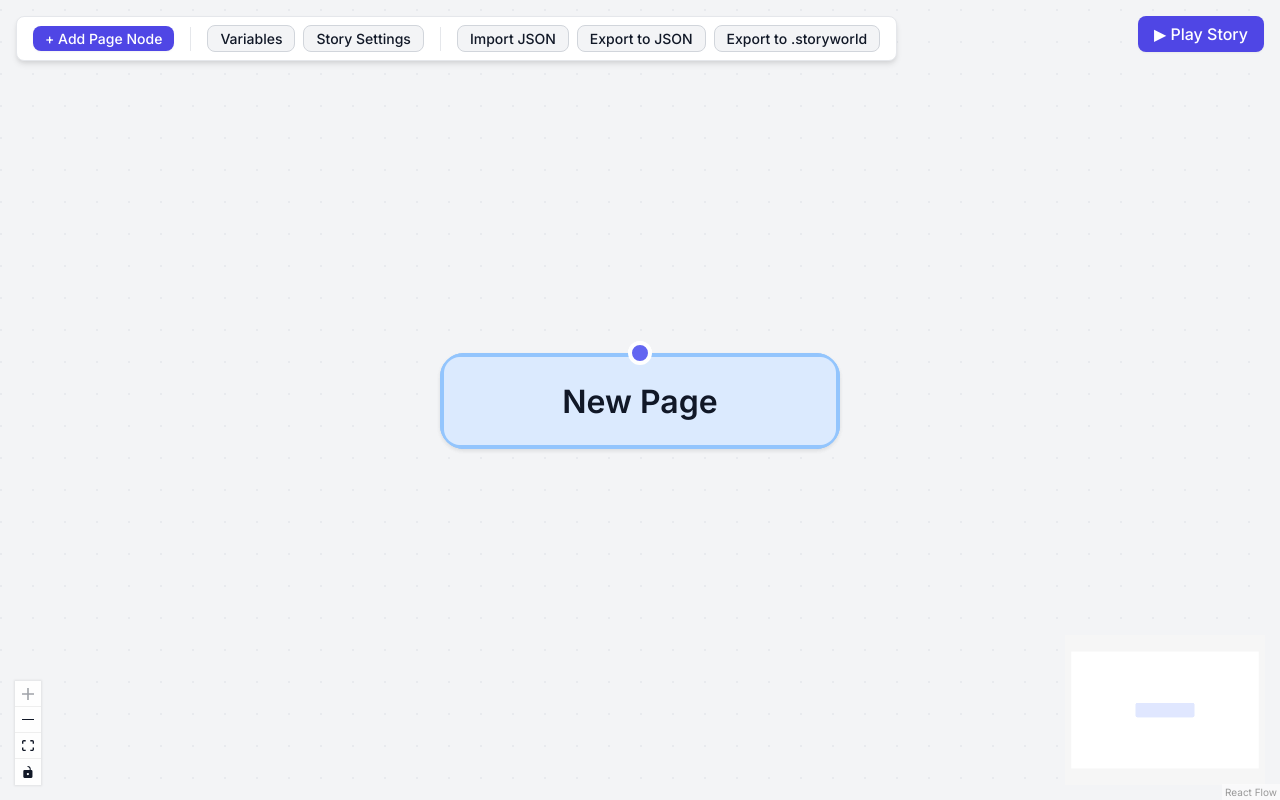
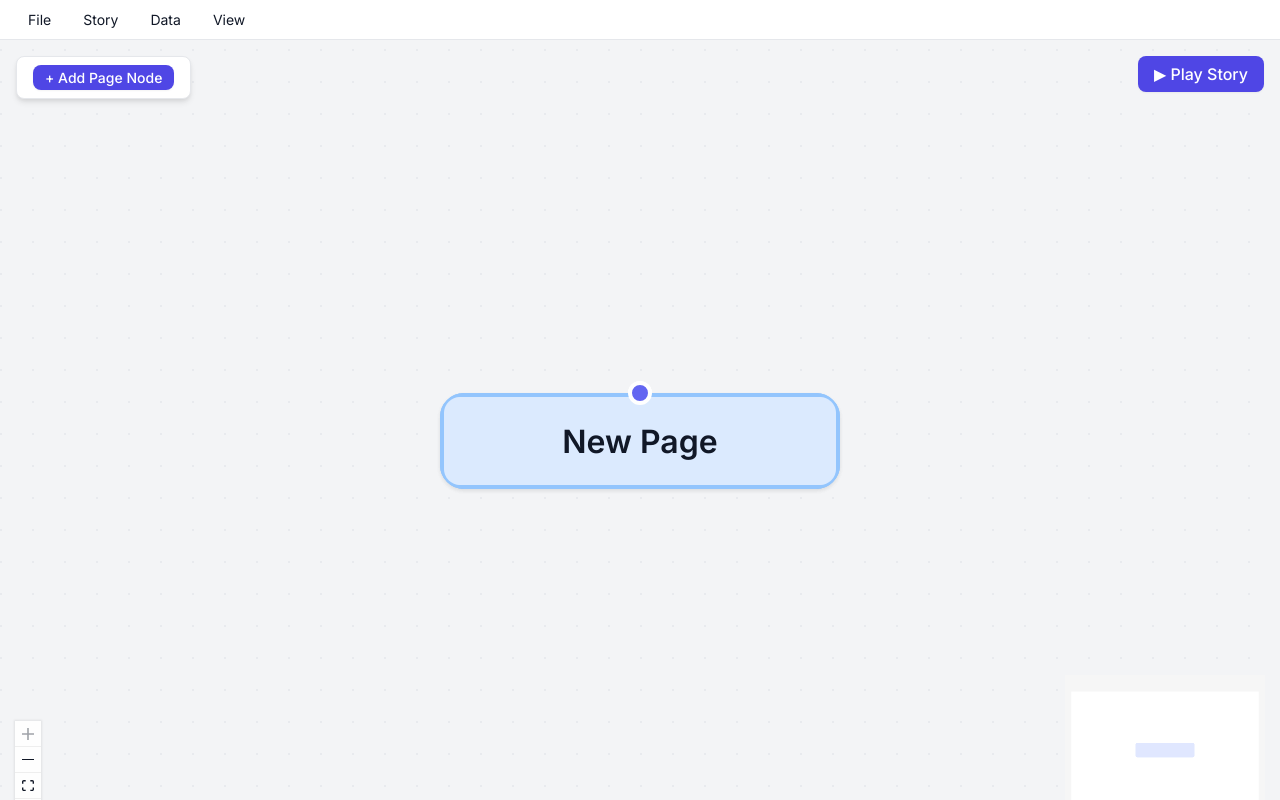
Before and after one commit to dansolhan/Storyworld, a React (Vite) app: page / in a window 1280 px wide. Built offline with nearby package versions, Linux system fonts and the light colour scheme.

Commit message:
Local database

```diff
--- a/package.json
+++ b/package.json
@@ -18,6 +18,7 @@
     "@tiptap/react": "^3.20.0",
     "@tiptap/starter-kit": "^3.20.0",
     "@xyflow/react": "^12.10.1",
+    "idb-keyval": "^6.2.2",
     "lucide-react": "^0.575.0",
     "react": "^19.2.0",
     "react-dom": "^19.2.0",
--- a/src/App.tsx
+++ b/src/App.tsx
@@ -5,11 +5,15 @@ import { Player } from './features/player/Player';
 import { Button } from './components/ui/Button/Button';
 import { useEditorStore } from './features/editor/store/useEditorStore';
 import { compileGraphToStory } from './lib/storyMapper';
+import { exportToJson, exportToStoryworld } from './utils/exportUtils';
+import { useStoryImport } from './features/editor/hooks/useStoryImport';
 import type { StoryData } from './domain/Story/StoryData';
+import { MenuBar, type MenuConfig } from './components/ui/MenuBar/MenuBar';
 
 function App() {
   const [mode, setMode] = useState<'editor' | 'player'>('editor');
   const [playingStory, setPlayingStory] = useState<StoryData | null>(null);
+  const { fileInputRef, handleImportClick, handleFileChange } = useStoryImport();
 
   const handlePlay = () => {
     // We get the state non-reactively so App.tsx doesn't re-render
@@ -24,8 +28,68 @@ function App() {
     setMode('player');
   };
 
+  const handleExportJson = () => {
+    const { nodes, edges, variables, storyTitle, storyDescription, startPageId } = useEditorStore.getState();
+    const storyData = compileGraphToStory(nodes, edges, variables, {
+      title: storyTitle,
+      description: storyDescription,
+      startPageId
+    });
+    exportToJson(storyData);
+  };
+
+  const handleExportStoryworld = () => {
+    const { nodes, edges, variables, storyTitle, storyDescription, startPageId } = useEditorStore.getState();
+    const storyData = compileGraphToStory(nodes, edges, variables, {
+      title: storyTitle,
+      description: storyDescription,
+      startPageId
+    });
+    exportToStoryworld(storyData);
+  };
+
+  const menus: MenuConfig[] = [
+    {
+      label: 'File',
+      items: [
+        { label: 'Open File...', onClick: handleImportClick },
+        { divider: true },
+        { label: 'Save / Export to JSON', onClick: handleExportJson },
+        { label: 'Export as .storyworld', onClick: handleExportStoryworld },
+      ]
+    },
+    {
+      label: 'Story',
+      items: [
+        { label: 'Settings', onClick: () => useEditorStore.getState().setIsStorySettingsOpen(true) }
+      ]
+    },
+    {
+      label: 'Data',
+      items: [
+        { label: 'Variables', onClick: () => useEditorStore.getState().setIsVariableManagerOpen(true) }
+      ]
+    },
+    {
+      label: 'View',
+      items: [
+        { label: 'Editor Mode', onClick: () => setMode('editor') },
+        { label: 'Play Mode', onClick: () => mode === 'editor' ? handlePlay() : undefined }
+      ]
+    }
+  ];
+
   return (
-    <div style={{ width: '100vw', height: '100vh', position: 'relative' }}>
+    <div style={{ width: '100vw', height: '100vh', display: 'flex', flexDirection: 'column' }}>
+      <MenuBar menus={menus} />
+      <input
+        type="file"
+        accept=".json"
+        ref={fileInputRef}
+        style={{ display: 'none' }}
+        onChange={handleFileChange}
+      />
+      <div style={{ flex: 1, position: 'relative', overflow: 'hidden' }}>
         {/* Floating Toggle Button */}
         <div style={{ position: 'absolute', top: '16px', right: '16px', zIndex: 100 }}>
           {mode === 'editor' ? (
@@ -47,6 +111,7 @@ function App() {
           playingStory && <Player storyData={playingStory} onExit={() => setMode('editor')} />
         )}
       </div>
+    </div>
   );
 }
 
--- /dev/null
+++ b/src/components/ui/MenuBar/MenuBar.module.css
@@ -0,0 +1,80 @@
+.menuBar {
+  display: flex;
+  align-items: center;
+  background-color: var(--color-bg-primary);
+  border-bottom: 1px solid var(--color-border-default);
+  height: 40px;
+  padding: 0 var(--space-4);
+  position: relative;
+  z-index: 1000;
+  gap: var(--space-2);
+}
+
+.menuItemContainer {
+  position: relative;
+  height: 100%;
+  display: flex;
+  align-items: center;
+}
+
+.menuButton {
+  background: none;
+  border: none;
+  font-family: var(--font-family-sans);
+  font-size: var(--text-sm);
+  color: var(--color-text-primary);
+  padding: var(--space-1) var(--space-3);
+  border-radius: var(--radius-sm);
+  cursor: pointer;
+  transition: background-color 0.15s;
+}
+
+.menuButton:hover,
+.menuButton.active {
+  background-color: var(--color-bg-tertiary);
+}
+
+.popoverOverride {
+  margin-top: 4px;
+}
+
+.dropdownMenu {
+  background-color: var(--color-bg-primary);
+  border: 1px solid var(--color-border-strong);
+  border-radius: var(--radius-md);
+  box-shadow: var(--shadow-lg);
+  display: flex;
+  flex-direction: column;
+  padding: var(--space-1) 0;
+  min-width: 200px;
+}
+
+.dropdownItem {
+  background: none;
+  border: none;
+  text-align: left;
+  padding: var(--space-2) var(--space-4);
+  font-family: var(--font-family-sans);
+  font-size: var(--text-sm);
+  color: var(--color-text-primary);
+  cursor: pointer;
+  width: 100%;
+}
+
+.dropdownItem:hover {
+  background-color: var(--color-primary-50);
+  color: var(--color-primary-700);
+}
+
+.divider {
+  height: 1px;
+  background-color: var(--color-border-default);
+  margin: var(--space-1) 0;
+}
+
+@media (prefers-color-scheme: dark) {
+  .dropdownItem:hover {
+    background-color: var(--color-primary-900);
+    color: var(--color-primary-100);
+  }
+}
--- /dev/null
+++ b/src/components/ui/MenuBar/MenuBar.tsx
@@ -0,0 +1,85 @@
+import React, { useState, useRef } from 'react';
+import { Popover } from '../Popover/Popover';
+import styles from './MenuBar.module.css';
+
+export interface MenuItems {
+  label?: string;
+  onClick?: () => void;
+  divider?: boolean;
+}
+
+export interface MenuConfig {
+  label: string;
+  items: MenuItems[];
+}
+
+interface MenuBarProps {
+  menus: MenuConfig[];
+}
+
+export const MenuBar: React.FC<MenuBarProps> = ({ menus }) => {
+  const [activeMenuIndex, setActiveMenuIndex] = useState<number | null>(null);
+  const menuBarRef = useRef<HTMLDivElement>(null);
+
+  const handleMenuClick = (index: number) => {
+    setActiveMenuIndex(activeMenuIndex === index ? null : index);
+  };
+
+  const closeMenu = () => {
+    setActiveMenuIndex(null);
+  };
+
+  return (
+    <div className={styles.menuBar} ref={menuBarRef}>
+      {menus.map((menu, index) => {
+        const isActive = activeMenuIndex === index;
+        return (
+          <div key={menu.label} className={styles.menuItemContainer}>
+            <button
+              className={`${styles.menuButton} ${isActive ? styles.active : ''}`}
+              onClick={() => handleMenuClick(index)}
+              onMouseEnter={() => {
+                if (activeMenuIndex !== null) {
+                  setActiveMenuIndex(index);
+                }
+              }}
+            >
+              {menu.label}
+            </button>
+            {isActive && menuBarRef.current && (
+              <Popover
+                isOpen={true}
+                onClose={closeMenu}
+                x={menuBarRef.current.children[index].getBoundingClientRect().left}
+                y={menuBarRef.current.children[index].getBoundingClientRect().bottom}
+                className={styles.popoverOverride}
+              >
+                <div className={styles.dropdownMenu} onClick={e => e.stopPropagation()}>
+                  {menu.items.map((item, i) => {
+                    if (item.divider) {
+                      return <div key={`div-${i}`} className={styles.divider} />;
+                    }
+                    return (
+                      <button
+                        key={item.label}
+                        className={styles.dropdownItem}
+                        onClick={() => {
+                          if (item.onClick) {
+                            item.onClick();
+                          }
+                          closeMenu();
+                        }}
+                      >
+                        {item.label}
+                      </button>
+                    );
+                  })}
+                </div>
+              </Popover>
+            )}
+          </div>
+        );
+      })}
+    </div>
+  );
+};
--- a/src/features/editor/GraphEditor.tsx
+++ b/src/features/editor/GraphEditor.tsx
@@ -78,10 +78,7 @@ export const GraphEditor: React.FC = () => {
   return (
     <div className={styles.container}>
       {/* Left Panel */}
-      <EditorToolbar
-        onOpenVariableManager={() => setIsVariableManagerOpen(true)}
-        onOpenStorySettings={() => setIsStorySettingsOpen(true)}
-      />
+      <EditorToolbar />
 
       <div className={styles.flowWrapper}>
         {/* Selection Overlay */}
--- a/src/features/editor/components/EditorToolbar/EditorToolbar.tsx
+++ b/src/features/editor/components/EditorToolbar/EditorToolbar.tsx
@@ -1,22 +1,10 @@
 import React from 'react';
 import { Button } from '../../../../components/ui/Button/Button';
 import { useEditorStore } from '../../store/useEditorStore';
-import { compileGraphToStory } from '../../../../lib/storyMapper';
-import { exportToJson, exportToStoryworld } from '../../../../utils/exportUtils';
-import { useStoryImport } from '../../hooks/useStoryImport';
 import styles from './EditorToolbar.module.css';
 
-interface EditorToolbarProps {
-  onOpenVariableManager: () => void;
-  onOpenStorySettings: () => void;
-}
-
-export const EditorToolbar: React.FC<EditorToolbarProps> = ({
-  onOpenVariableManager,
-  onOpenStorySettings
-}) => {
-  const { nodes, edges, variables, storyTitle, storyDescription, startPageId, addPage } = useEditorStore();
-  const { fileInputRef, handleImportClick, handleFileChange } = useStoryImport();
+export const EditorToolbar: React.FC = () => {
+  const { addPage } = useEditorStore();
 
   const handleAddNewPage = () => {
     const x = Math.random() * 400;
@@ -24,64 +12,14 @@ export const EditorToolbar: React.FC<EditorToolbarProps> = ({
     addPage(x, y);
   };
 
-  const handleExportJson = () => {
-    const storyData = compileGraphToStory(nodes, edges, variables, {
-      title: storyTitle,
-      description: storyDescription,
-      startPageId
-    });
-    exportToJson(storyData);
-  };
-
-  const handleExportStoryworld = () => {
-    const storyData = compileGraphToStory(nodes, edges, variables, {
-      title: storyTitle,
-      description: storyDescription,
-      startPageId
-    });
-    exportToStoryworld(storyData);
-  };
-
   return (
     <>
-      <input
-        type="file"
-        accept=".json"
-        ref={fileInputRef}
-        style={{ display: 'none' }}
-        onChange={handleFileChange}
-      />
       <div className={styles.toolbar}>
         <div className={styles.toolbarGroup}>
           <Button variant="primary" size="sm" onClick={handleAddNewPage}>
             + Add Page Node
           </Button>
         </div>
-
-        <div className={styles.divider} />
-
-        <div className={styles.toolbarGroup}>
-          <Button variant="secondary" size="sm" onClick={onOpenVariableManager}>
-            Variables
-          </Button>
-          <Button variant="secondary" size="sm" onClick={onOpenStorySettings}>
-            Story Settings
-          </Button>
-        </div>
-
-        <div className={styles.divider} />
-
-        <div className={styles.toolbarGroup}>
-          <Button variant="secondary" size="sm" onClick={handleImportClick}>
-            Import JSON
-          </Button>
-          <Button variant="secondary" size="sm" onClick={handleExportJson}>
-            Export to JSON
-          </Button>
-          <Button variant="secondary" size="sm" onClick={handleExportStoryworld}>
-            Export to .storyworld
-          </Button>
-        </div>
       </div>
     </>
   );
--- a/src/features/editor/store/useEditorStore.ts
+++ b/src/features/editor/store/useEditorStore.ts
@@ -1,4 +1,6 @@
 import { create } from 'zustand';
+import { persist, createJSONStorage, type StateStorage } from 'zustand/middleware';
+import { get, set, del } from 'idb-keyval';
 import type { EditorState } from './editorTypes';
 import { createGraphSlice } from './slices/graphSlice';
 import { createPageSlice } from './slices/pageSlice';
@@ -10,13 +12,27 @@ import { createConditionalSlice } from './slices/conditionalSlice';
 import { createMetadataSlice } from './slices/metadataSlice';
 import { createActionSlice } from './slices/actionSlice';
 
+const indexedDBStorage: StateStorage = {
+  getItem: async (name: string): Promise<string | null> => {
+    return (await get(name)) || null;
+  },
+  setItem: async (name: string, value: string): Promise<void> => {
+    await set(name, value);
+  },
+  removeItem: async (name: string): Promise<void> => {
+    await del(name);
+  },
+};
+
 /**
  * useEditorStore is now simply the central coordinator that combines all our
  * domain-specific slices into one performant Zustand context.
  *
  * Never dump domain logic directly into this file. Add a Slice instead!
  */
-export const useEditorStore = create<EditorState>()((...a) => ({
+export const useEditorStore = create<EditorState>()(
+  persist(
+    (...a) => ({
       ...createUISlice(...a),
       ...createGraphSlice(...a),
       ...createPageSlice(...a),
@@ -26,4 +42,18 @@ export const useEditorStore = create<EditorState>()((...a) => ({
       ...createConditionalSlice(...a),
       ...createMetadataSlice(...a),
       ...createActionSlice(...a),
-}));
+    }),
+    {
+      name: 'storyworld-editor-storage',
+      partialize: (state) => ({
+        nodes: state.nodes,
+        edges: state.edges,
+        variables: state.variables,
+        storyTitle: state.storyTitle,
+        storyDescription: state.storyDescription,
+        startPageId: state.startPageId,
+      }),
+      storage: createJSONStorage(() => indexedDBStorage),
+    }
+  )
+);
```
Also changed, not shown: 1 other file (tests, documents, lock files or other folders). Lines whose indentation alone changed are shown as unchanged.
